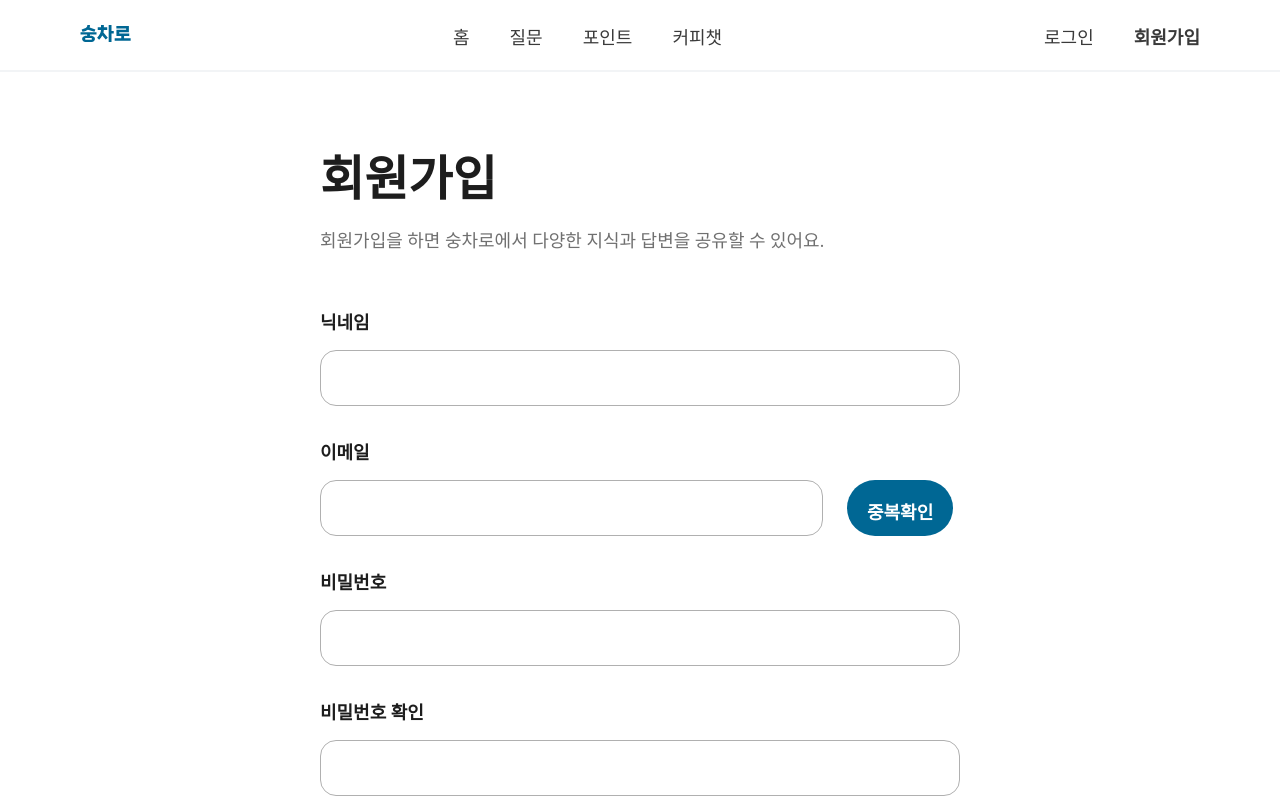
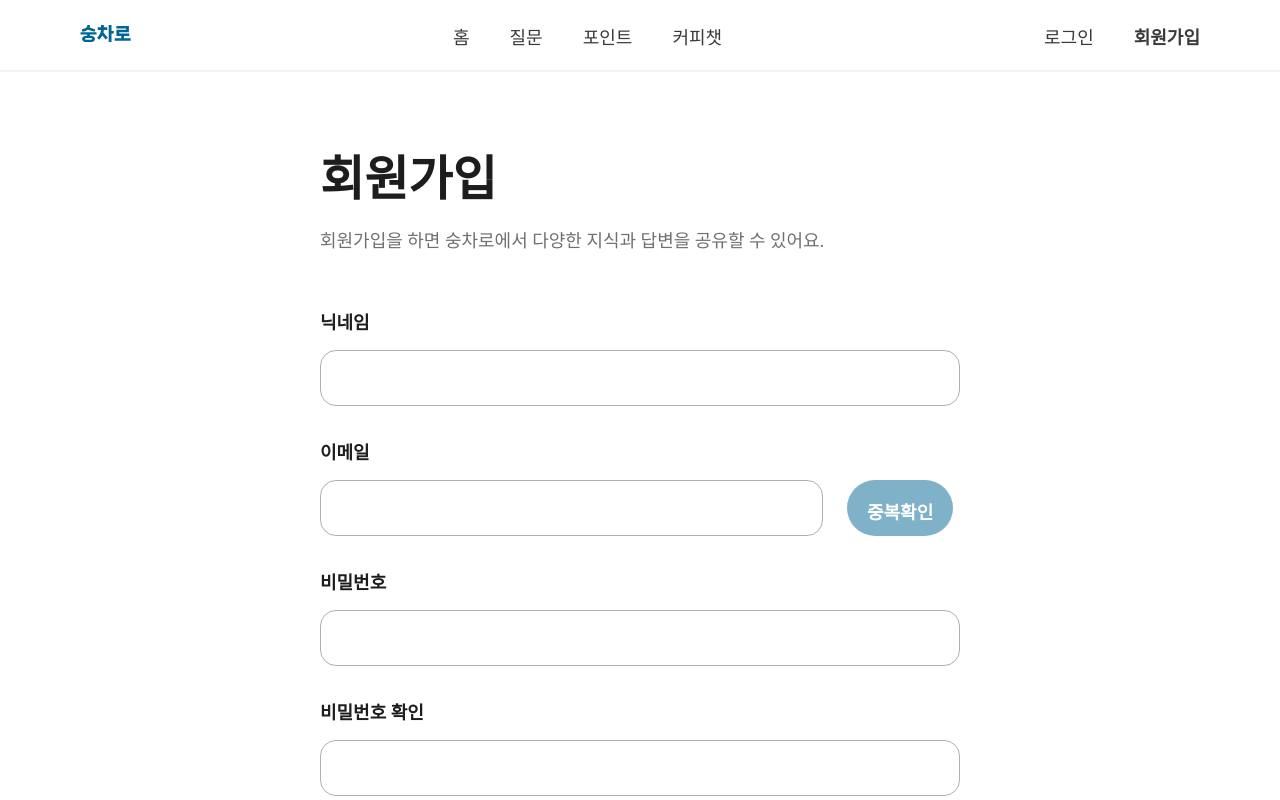
Before and after one commit to Soongmile/Soongmile-FE, a Next.js app: page /signup in a window 1280 px wide. Shown: the top 800 px of the page. Built offline with nearby package versions, Linux system fonts and the light colour scheme.

Commit message:
fix: CheckBtn able 상태에 따른 스타일 수정

```diff
--- a/components/reusable/Buttons/CheckedBtn.tsx
+++ b/components/reusable/Buttons/CheckedBtn.tsx
@@ -21,11 +21,7 @@ const ButtonWrapper = styled.button<ButtonProps>`
   font-size: ${theme.fontStyles.Text_L.fontSize}px;
   font-weight: ${theme.fontStyles.Text_L.fontWeight};
   color: white;
-  cursor: pointer;
+  cursor: ${({ able }) => (able ? 'pointer' : 'not-allowed')};
 
-  background-color: ${theme.colors.primary};
-
-  &:disabled {
-    background-color: ${theme.colors.primary_disabled};
-  }
+  background-color: ${({ able }) => (able ? theme.colors.primary : theme.colors.primary_disabled)};
 `;
```
